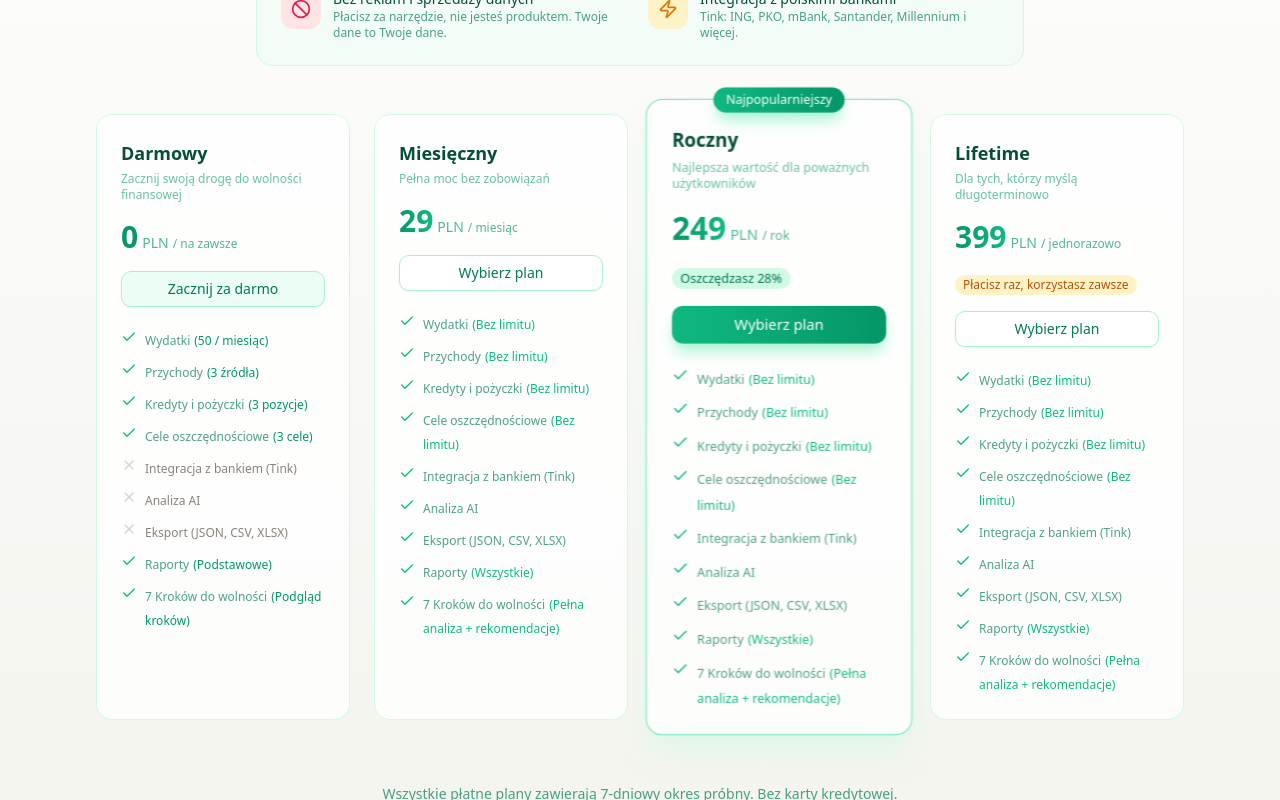
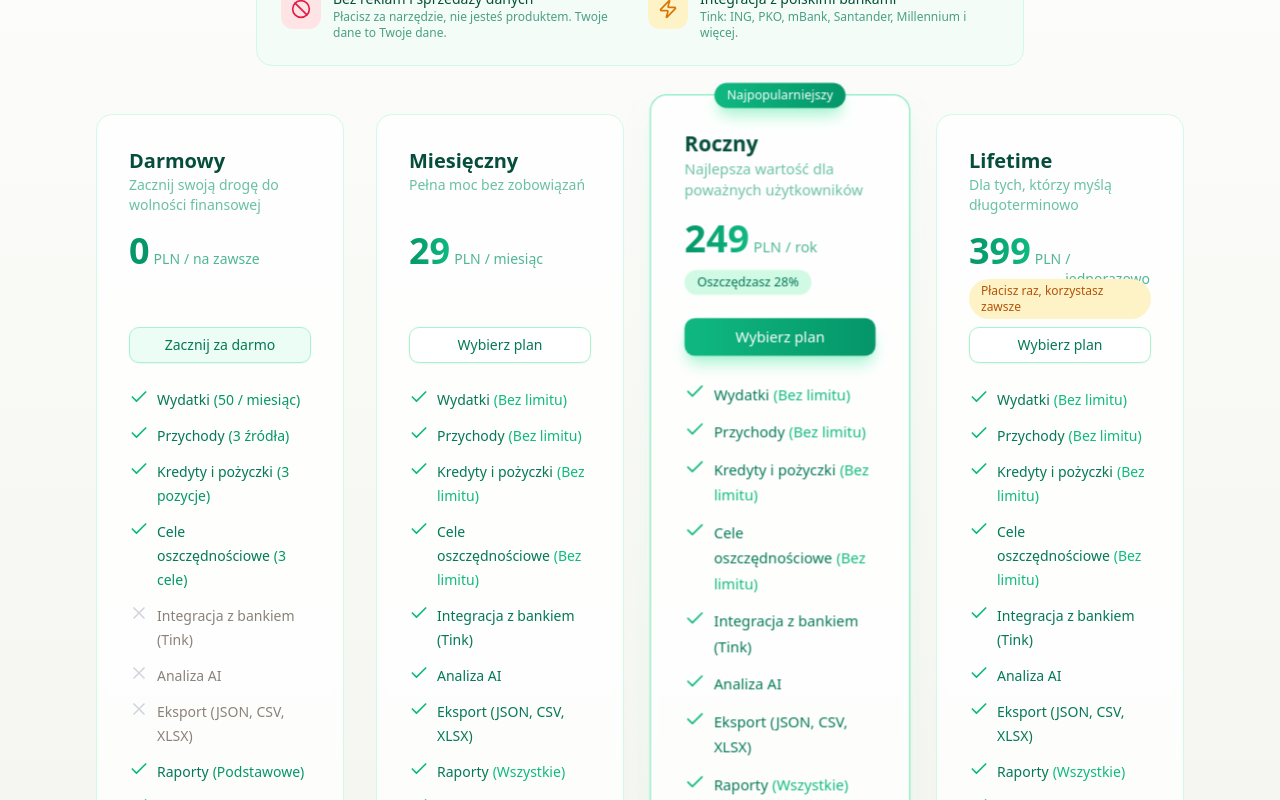
Before and after one commit to elcukro/home-budget, a Next.js app in the folder frontend/: page / in a window 1280 px wide. Shown: the part 8500-9300 px from the top of the page. Built offline with nearby package versions, Linux system fonts and the light colour scheme; no server answers.

Commit message:
style: align pricing cards elements and increase width

```diff
--- a/frontend/src/components/landing/PricingSection.tsx
+++ b/frontend/src/components/landing/PricingSection.tsx
@@ -171,7 +171,7 @@ export default function PricingSection() {
         </div>
 
         {/* Pricing Cards */}
-        <div className="grid grid-cols-1 md:grid-cols-2 lg:grid-cols-4 gap-6 mb-16">
+        <div className="grid grid-cols-1 md:grid-cols-2 xl:grid-cols-4 gap-8 mb-16 max-w-7xl mx-auto">
           {plans.map((plan) => {
             const features = plan.id === 'free' ? planFeatures.free : planFeatures.premium;
             const isFree = plan.id === 'free';
@@ -179,7 +179,7 @@ export default function PricingSection() {
             return (
               <div
                 key={plan.id}
-                className={`relative bg-white/80 backdrop-blur-sm border rounded-2xl p-6 transition-all duration-300 ${
+                className={`relative bg-white/80 backdrop-blur-sm border rounded-2xl p-8 transition-all duration-300 flex flex-col ${
                   plan.popular
                     ? 'border-emerald-300 shadow-xl shadow-emerald-100/50 scale-105 z-10'
                     : 'border-emerald-100 hover:border-emerald-200 hover:shadow-lg hover:shadow-emerald-100/50'
@@ -191,39 +191,45 @@ export default function PricingSection() {
                   </div>
                 )}
 
-                <h3 className="text-lg font-semibold text-emerald-900 mb-1">
+                {/* Name - fixed height */}
+                <h3 className="text-xl font-semibold text-emerald-900 h-7">
                   {plan.name}
                 </h3>
 
-                <p className="text-xs text-emerald-600/60 mb-4">
+                {/* Description - fixed height */}
+                <p className="text-sm text-emerald-600/60 h-10 mb-4">
                   {plan.description}
                 </p>
 
-                <div className="flex items-baseline gap-1 mb-4">
-                  <span className={`text-3xl font-bold ${isFree ? 'text-emerald-600' : 'bg-gradient-to-r from-emerald-600 to-emerald-500 bg-clip-text text-transparent'}`}>
+                {/* Price - fixed height */}
+                <div className="flex items-baseline gap-1 h-10 mb-2">
+                  <span className={`text-4xl font-bold ${isFree ? 'text-emerald-600' : 'bg-gradient-to-r from-emerald-600 to-emerald-500 bg-clip-text text-transparent'}`}>
                     {plan.price}
                   </span>
                   <span className="text-emerald-600/70 text-sm">PLN</span>
-                  <span className="text-emerald-600/70 text-xs">
+                  <span className="text-emerald-600/70 text-sm">
                     / {plan.period}
                   </span>
                 </div>
 
-                {plan.savings && (
-                  <div className="inline-block px-2 py-0.5 bg-emerald-100 text-emerald-700 text-xs font-medium rounded-full mb-4">
-                    Oszczędzasz {plan.savings}
-                  </div>
-                )}
+                {/* Badge area - fixed height */}
+                <div className="h-8 mb-4">
+                  {plan.savings && (
+                    <span className="inline-block px-3 py-1 bg-emerald-100 text-emerald-700 text-xs font-medium rounded-full">
+                      Oszczędzasz {plan.savings}
+                    </span>
+                  )}
+                  {plan.bonus && (
+                    <span className="inline-block px-3 py-1 bg-amber-100 text-amber-700 text-xs font-medium rounded-full">
+                      {plan.bonus}
+                    </span>
+                  )}
+                </div>
 
-                {plan.bonus && (
-                  <div className="inline-block px-2 py-0.5 bg-amber-100 text-amber-700 text-xs font-medium rounded-full mb-4">
-                    {plan.bonus}
-                  </div>
-                )}
-
-                <Link href="/auth/signin" className="block mb-5">
+                {/* Button */}
+                <Link href="/auth/signin" className="block mb-6">
                   <Button
-                    className={`w-full text-sm ${
+                    className={`w-full ${
                       plan.popular
                         ? 'bg-gradient-to-r from-emerald-500 to-emerald-600 hover:from-emerald-600 hover:to-emerald-700 text-white shadow-lg shadow-emerald-200'
                         : isFree
@@ -236,7 +242,8 @@ export default function PricingSection() {
                   </Button>
                 </Link>
 
-                <ul className="space-y-2">
+                {/* Features */}
+                <ul className="space-y-3 flex-1">
                   {(Object.keys(featureLabels) as Array<keyof PlanFeatures>).map((featureKey) => {
                     const value = features[featureKey];
                     const isAvailable = value !== false;
@@ -245,16 +252,16 @@ export default function PricingSection() {
                     return (
                       <li key={featureKey} className="flex items-start gap-2">
                         {isAvailable ? (
-                          <Check className="w-4 h-4 text-emerald-500 flex-shrink-0 mt-0.5" />
+                          <Check className="w-5 h-5 text-emerald-500 flex-shrink-0" />
                         ) : (
-                          <X className="w-4 h-4 text-gray-300 flex-shrink-0 mt-0.5" />
+                          <X className="w-5 h-5 text-gray-300 flex-shrink-0" />
                         )}
                         <div className="flex-1 min-w-0">
-                          <span className={`text-xs ${isAvailable ? 'text-emerald-700/70' : 'text-gray-400'}`}>
+                          <span className={`text-sm ${isAvailable ? 'text-emerald-700' : 'text-gray-400'}`}>
                             {featureLabels[featureKey]}
                           </span>
                           {displayValue && (
-                            <span className={`text-xs ml-1 ${isFree ? 'text-emerald-600 font-medium' : 'text-emerald-500'}`}>
+                            <span className={`text-sm ml-1 ${isFree ? 'text-emerald-600 font-medium' : 'text-emerald-500'}`}>
                               ({displayValue})
                             </span>
                           )}
```
